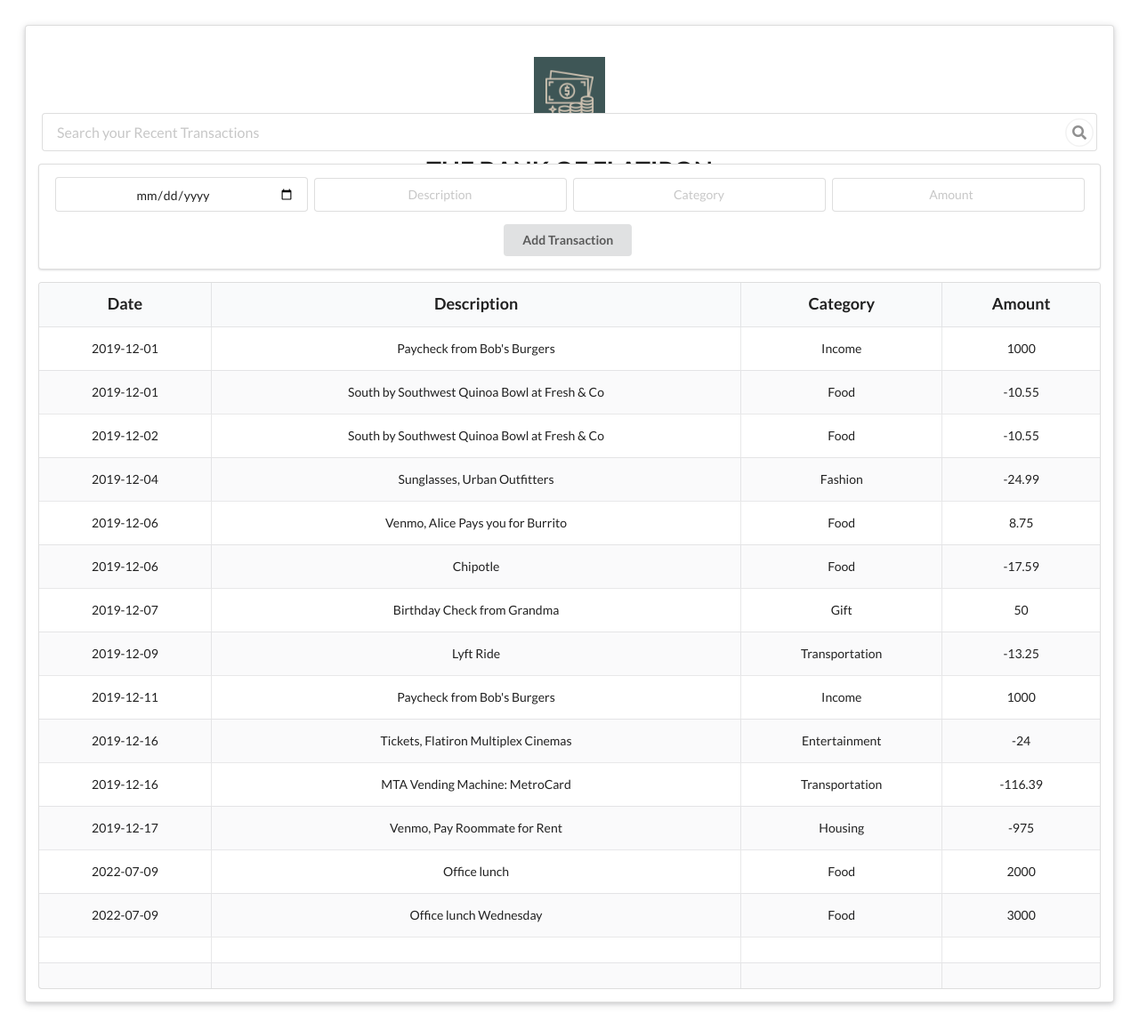
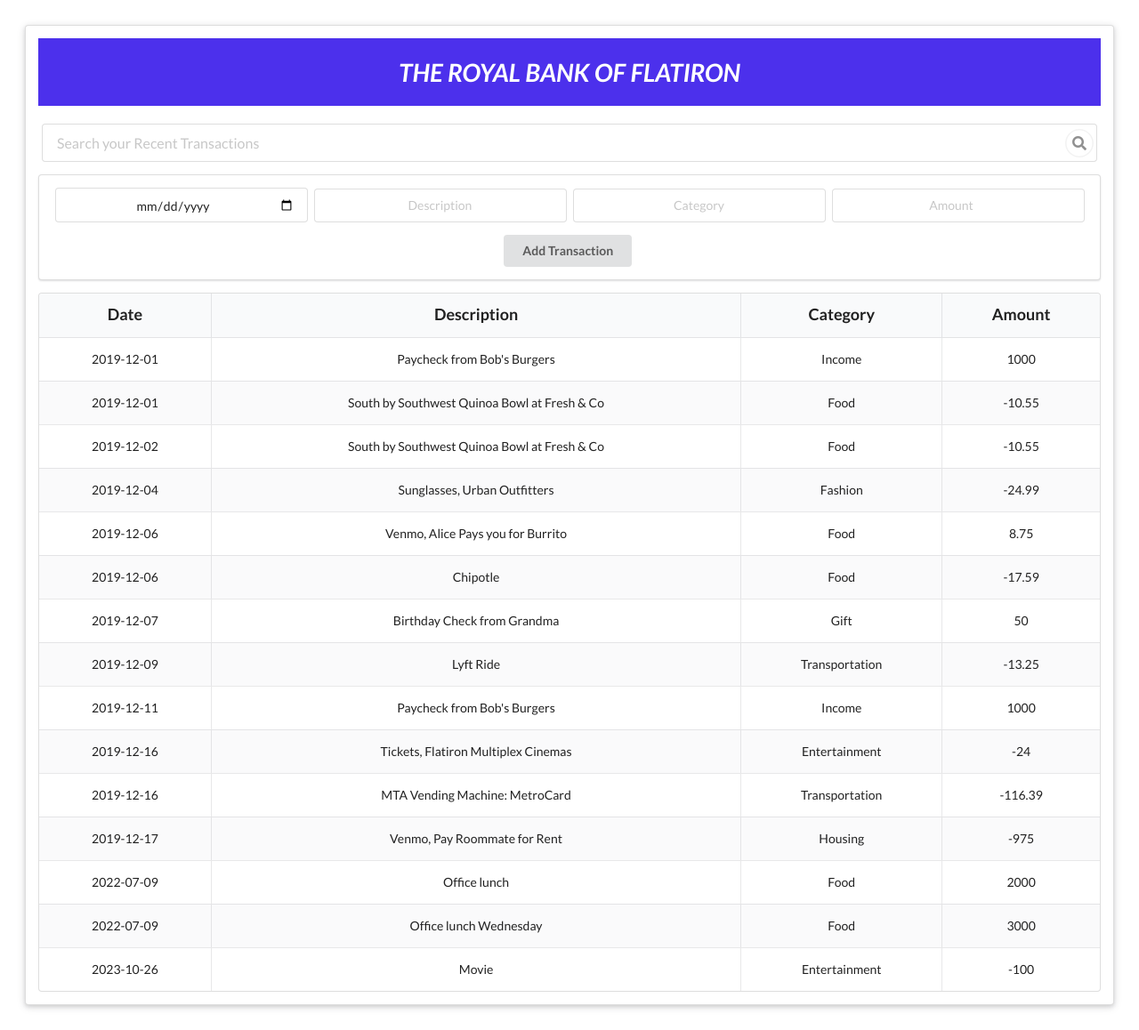
Before and after one commit to Markswell-crypto/code-challenge-bank-of-flatiron, a React (Vite) app: page / in a window 1280 px wide. Shown: the whole page at 89% size. Built offline with nearby package versions, Linux system fonts and the light colour scheme; data requests are answered from the project's data file.

Commit message:
Minor updates

```diff
--- a/db.json
+++ b/db.json
@@ -99,18 +99,11 @@
       "id": 14
     },
     {
-      "date": "",
-      "description": "",
-      "category": "",
-      "amount": "",
+      "date": "2023-10-26",
+      "description": "Movie",
+      "category": "Entertainment",
+      "amount": "-100",
       "id": 15
-    },
-    {
-      "date": "",
-      "description": "",
-      "category": "",
-      "amount": "",
-      "id": 16
     }
   ]
 }
--- a/src/App.css
+++ b/src/App.css
@@ -54,7 +54,7 @@ input {
 body {
   margin: 0;
   padding: 0;
-  font-family: sans-serif;
+  font-family:'Trebuchet MS', 'Lucida Sans Unicode', 'Lucida Grande', 'Lucida Sans', Arial, sans-serif;
 }
 
 .App {
@@ -63,7 +63,9 @@ body {
 
 
 .App-header {
-  background-color: #222;
+  background-color: #4c30ec;
   padding: 20px;
   color: white;
+  font-style: italic;
+  border-bottom: 3px;
 }
--- a/src/App.jsx
+++ b/src/App.jsx
@@ -10,6 +10,7 @@ function App() {
       <div class="header item">
           <Header />
       </div>
+      <br></br>
       <div>
         <AccountInformation />
       </div>
--- a/src/components/Header.jsx
+++ b/src/components/Header.jsx
@@ -2,11 +2,8 @@ import React from 'react';
 
 function Header() {
   return (
-    <header className="app-header">
-      <div className="logo">
-        <img src="/banklogo.jpg" alt="Logo" height="80px" width="80px"  />
-        <h1>THE BANK OF FLATIRON</h1>
-      </div>
+    <header className="App-header">
+        <h1>THE ROYAL BANK OF FLATIRON</h1>
     </header>
   );
 }
--- a/src/main.jsx
+++ b/src/main.jsx
@@ -2,7 +2,7 @@ import React from 'react'
 import ReactDOM from 'react-dom/client'
 import App from './App.jsx'
 import "semantic-ui-css/semantic.min.css"
-// import './index.css'
+import './App.css'
 
 ReactDOM.createRoot(document.getElementById('root')).render(
   <React.StrictMode>
```
